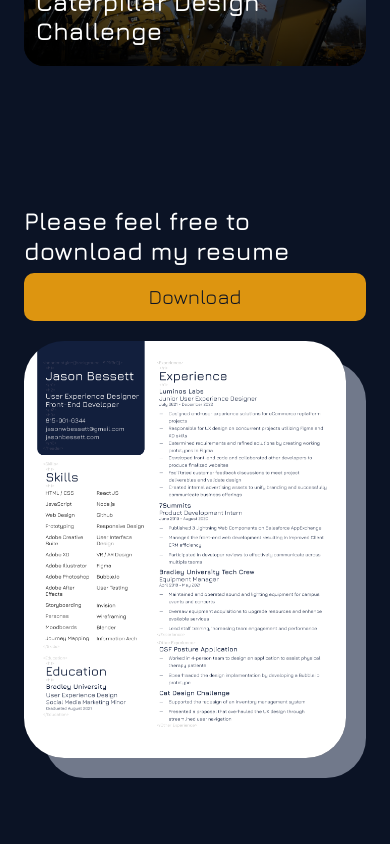
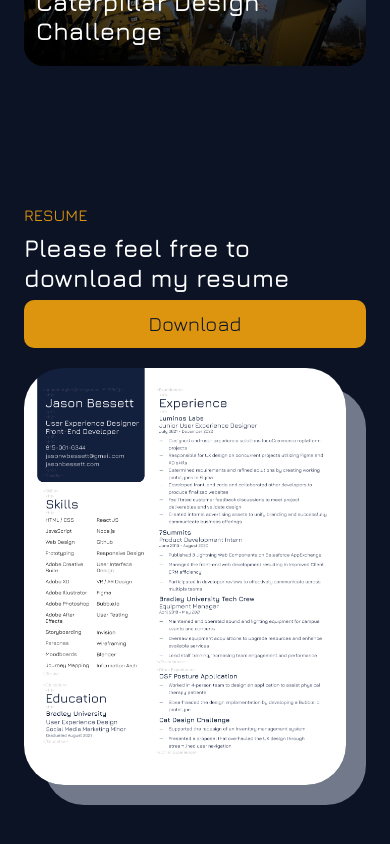
Before and after one commit to iaregoosedev/goose-portfolio, a React (Create React App) app: page / in a window 390 px wide. Shown: the part 2459-3303 px from the top of the page. Built offline with nearby package versions, Linux system fonts and the light colour scheme.

Commit message:
Resume Fix

```diff
--- a/src/Components/Resume/Resume.css
+++ b/src/Components/Resume/Resume.css
@@ -38,4 +38,8 @@
     .resumeImg {
         margin-top: 20px;
     }
+
+    .resMob {
+        display: block;
+    }
 }
```
